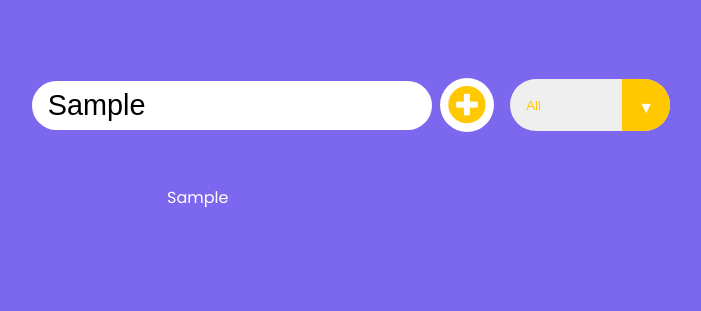
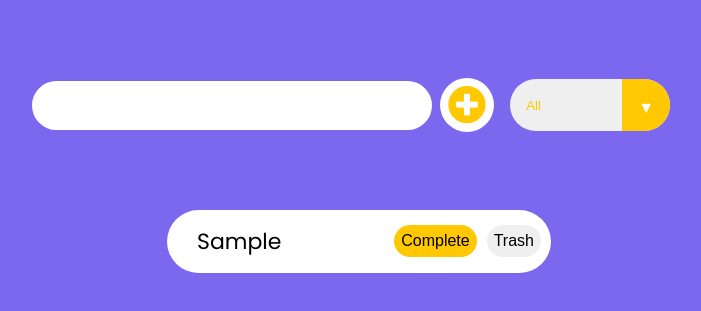
Before and after one commit to DilinaBandara/Todo-List.js, a plain HTML site: page index.html in a window 1280 px wide. Both pictures are taken after typing "Sample" into the empty fields and a click on the button 748 px from the left and 240 px from the top of the page. Shown: the part 135-446 px from the top of the page, without its empty margins (281-982 px from the left). Drawn offline with Linux system fonts and the light colour scheme.

Commit message:
Working on complete and trash buttons

```diff
--- a/index.html
+++ b/index.html
@@ -33,10 +33,8 @@
     </form>
 
     <div class="todo-container">
-        <ul class="todo-list"></ul>
+        <ul class="todo-list">
     </div>
-
     <script src="./script.js"></script>
-
 </body>
 </html>
--- a/script.js
+++ b/script.js
@@ -6,7 +6,27 @@ const filter = document.querySelector('.filter-todo')
 
 addBtn.addEventListener('click', function(event){
   event.preventDefault()
-  const listElement = document.createElement('li')
-  listElement.textContent = input.value
-  todoList.appendChild(listElement)
+  if(input.value.trim() === ''){
+    window.alert("Task cannot be empty");
+  } else{
+    let listTemplate = `<li>${input.value}
+    <button class="trash-btn">Trash</button>
+    <button class="complete-btn">Complete</i></button>
+    </li>
+    `
+    todoList.insertAdjacentHTML('beforeend', listTemplate)
+    input.value = ""
+  }
 })
+
+todoList.addEventListener('click', function(event){
+  if(event.target.classList.contains('complete-btn')){
+    event.target.parentElement.classList.add('completed')
+  }
+})
+
+todoList.addEventListener('click', function(event){
+  if(event.target.classList.contains('trash-btn')){
+    event.target.parentElement.classList.add('deleted')
+  }
+})
--- a/styles.css
+++ b/styles.css
@@ -81,31 +81,22 @@ form button:hover {
 
 .trash-btn,
 .complete-btn {
-    color: white;
+    color: black;
     border: none;
-    padding: 1rem;
+    padding: 7px;
     cursor: pointer;
-    font-size: 1.5rem;
+    font-size: 1rem;
 }
 
-.complete-btn {
+.complete-btn, .complete-btn{
     background: rgb(255, 200, 0);
 }
 
-.trash-btn {
-    border-top-right-radius: 1.75rem;
-    border-bottom-right-radius: 1.75rem;
-    background: rgb(171, 171, 171);
-}
 
 .todo-item {
     padding: 0rem 0.5rem;
 }
 
-.fa-trash,
-.fa-check-circle {
-    pointer-events: none;
-}
 
 .completed {
     text-decoration: line-through;
@@ -155,3 +146,33 @@ select {
     background: white;
     color: rgb(255, 200, 0);
 }
+
+.todo-container{
+    margin-top: 25px;
+}
+
+li{
+    margin-bottom: 10px;
+    padding-top: 15px;
+    padding-bottom: 15px;
+    font-size: 22px;
+    color: black;
+    padding-left: 30px;
+    background-color: white;
+    border-radius: 50px;
+}
+
+.complete-btn, .trash-btn{
+    margin-right: 10px;
+    border-radius: 50px;
+    float: right;
+}
+
+.completed-tasks{
+    text-decoration: line-through;
+    color: #888;
+}
+
+.deleted{
+    display: none;
+}
```
